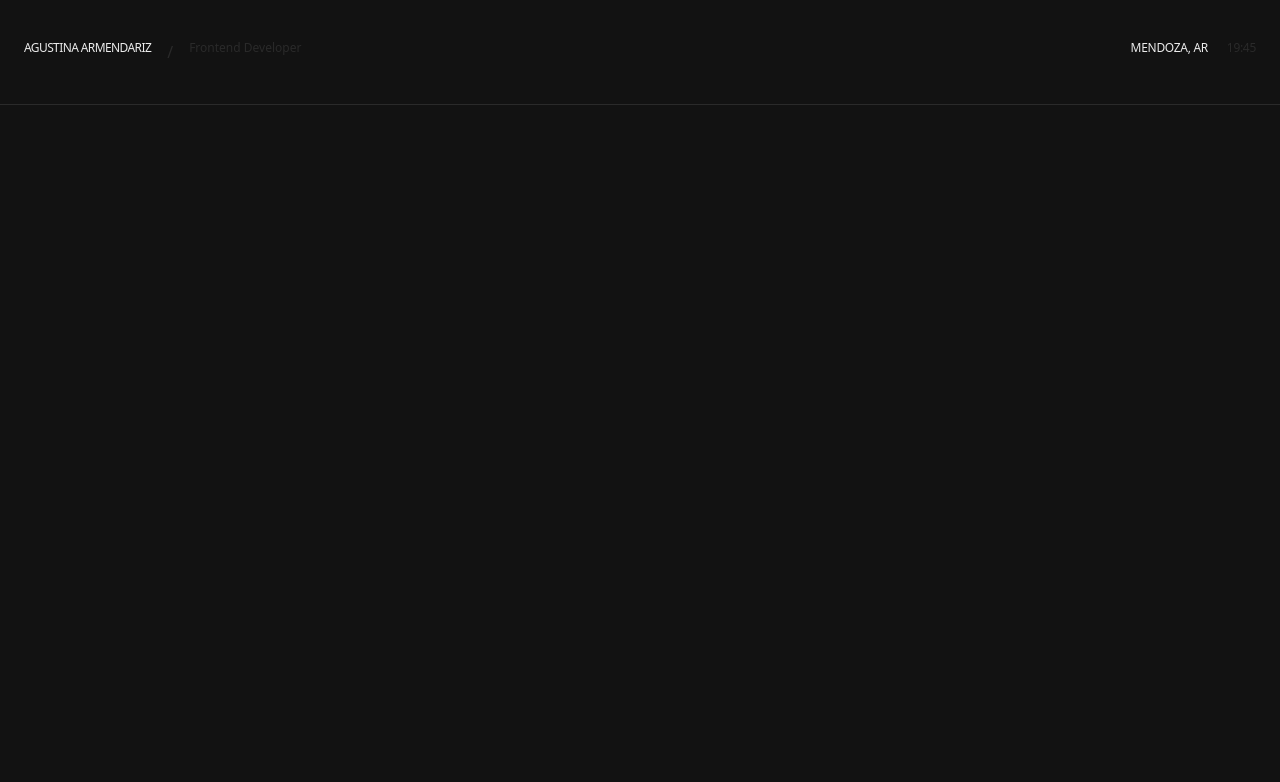
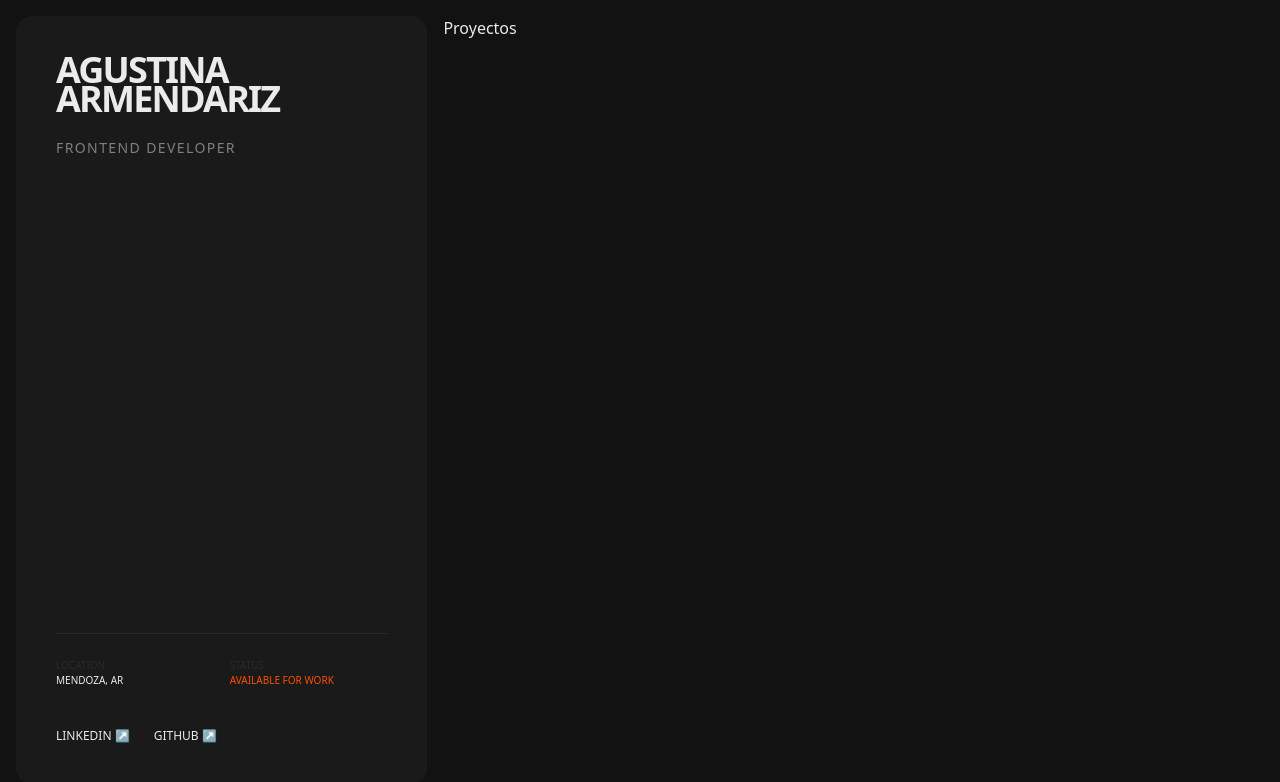
Before and after one commit to agusarmendariz/Portfolio, a Next.js app: page / in a window 1280 px wide. Shown: the top 782 px of the page. Built offline with nearby package versions, Linux system fonts and the light colour scheme.

Commit message:
change header add profile component

```diff
--- a/src/app/globals.css
+++ b/src/app/globals.css
@@ -5,8 +5,11 @@
 @theme {
   --color-cement: #121212;
   --color-ink: #EBEBEB;
+  --color-charcoal: #1A1A1A;
   --color-border: #2A2A2A;
-  --color-safety: #FF5733;
+  --color-secondary: #808080;
+  --color-safety: #FF4F00;
+
 
   --font-sans: var(--font-plex-sans);
   --font-mono: var(--font-plex-mono);
--- a/src/app/layout.tsx
+++ b/src/app/layout.tsx
@@ -1,7 +1,7 @@
 import type { Metadata } from "next";
 import { IBM_Plex_Sans, IBM_Plex_Mono } from "next/font/google";
 import "./globals.css";
-import Header from "@/components/Header";
+
 
 
 const plexSans = IBM_Plex_Sans({
@@ -34,7 +34,6 @@ export default function RootLayout({
         className={`${plexSans.variable} ${plexMono.variable} antialiased h-screen overflow-hidden flex flex-col`}
 
       >
-        <Header/>
         <main className="flex-1 overflow-hidden">
           {children}
         </main>
--- a/src/app/page.tsx
+++ b/src/app/page.tsx
@@ -1,8 +1,16 @@
-
+import Profile from "@/components/Profile";
 
 export default function Home() {
   return (
-    <div className="flex h-full w-full">
+    <div className="flex h-full w-full p-4 gap-4">
+     <section className="w-1/3 h-full bg-charcoal rounded-2xl p-10 flex flex-col justify-between overflow-hidden">
+      <Profile/>
+      </section>
+       <section className="w-2/3 h-full overflow-y-auto no-scrollbar space-y-4">
+        <div className="max-w-3xl">
+         <span> Proyectos</span>
+        </div>
+      </section>
 
     </div>
   );
--- a/src/components/Header.tsx
+++ /dev/null
@@ -1,26 +0,0 @@
-
-
-export default function Header() {
-    return (
-        <header className="w-full border-b border-border">
-    <div className="max-w-[1400px] mx-auto px-6 py-10 flex justify-between items-baseline">
-    <div className="flex flex-col md:flex-row gap-2 md:gap-4">
-        <span className="font-mono text-xs uppercase tracking-tighter text-ink">
-            Agustina Armendariz
-        </span>
-        <span className="hidden md:block text-border">/</span>
-        <span className="font-mono text-xs text-border">
-            Frontend Developer
-        </span>
-    </div>
-    <div className="font-mono text-xs uppercase tracking-tight text-ink">
-        <span>Mendoza, AR</span>
-        <span className="ml-4 text-border"> 19:45 </span>
-
-    </div>
-
-
-    </div>
-        </header>
-    )
-}
--- /dev/null
+++ b/src/components/Profile.tsx
@@ -0,0 +1,40 @@
+
+
+export default function Profile() {
+    return (
+        <div className="flex flex-col h-full justify-between">
+            <div className="space-y-6">
+        <h1 className="text-2xl md:text-4xl font-bold tracking-tighter uppercase leading-[0.8] text-ink">
+          Agustina<br /> Armendariz
+        </h1>
+        <p className="font-mono text-sm text-secondary uppercase tracking-widest max-w-[320px]">
+          Frontend Developer
+        </p>
+      </div>
+
+      <div className="space-y-10">
+
+        <div className="grid grid-cols-2 gap-4 border-t border-border pt-6 font-mono text-[10px] uppercase text-border/60">
+          <div>
+            <p className="text-border">Location</p>
+            <p className="text-ink">Mendoza, AR</p>
+          </div>
+          <div>
+            <p className="text-border">Status</p>
+            <p className="text-ink text-safety">Available for work</p>
+          </div>
+        </div>
+
+        <div className="flex gap-6 font-mono text-xs uppercase">
+          <a href="https://linkedin.com/in/tu-usuario" target="_blank" className="text-ink hover:text-safety transition-colors">
+            LinkedIn ↗
+          </a>
+          <a href="https://github.com/tu-usuario" target="_blank" className="text-ink hover:text-safety transition-colors">
+            GitHub ↗
+          </a>
+        </div>
+      </div>
+    </div>
+
+    )
+}
```
